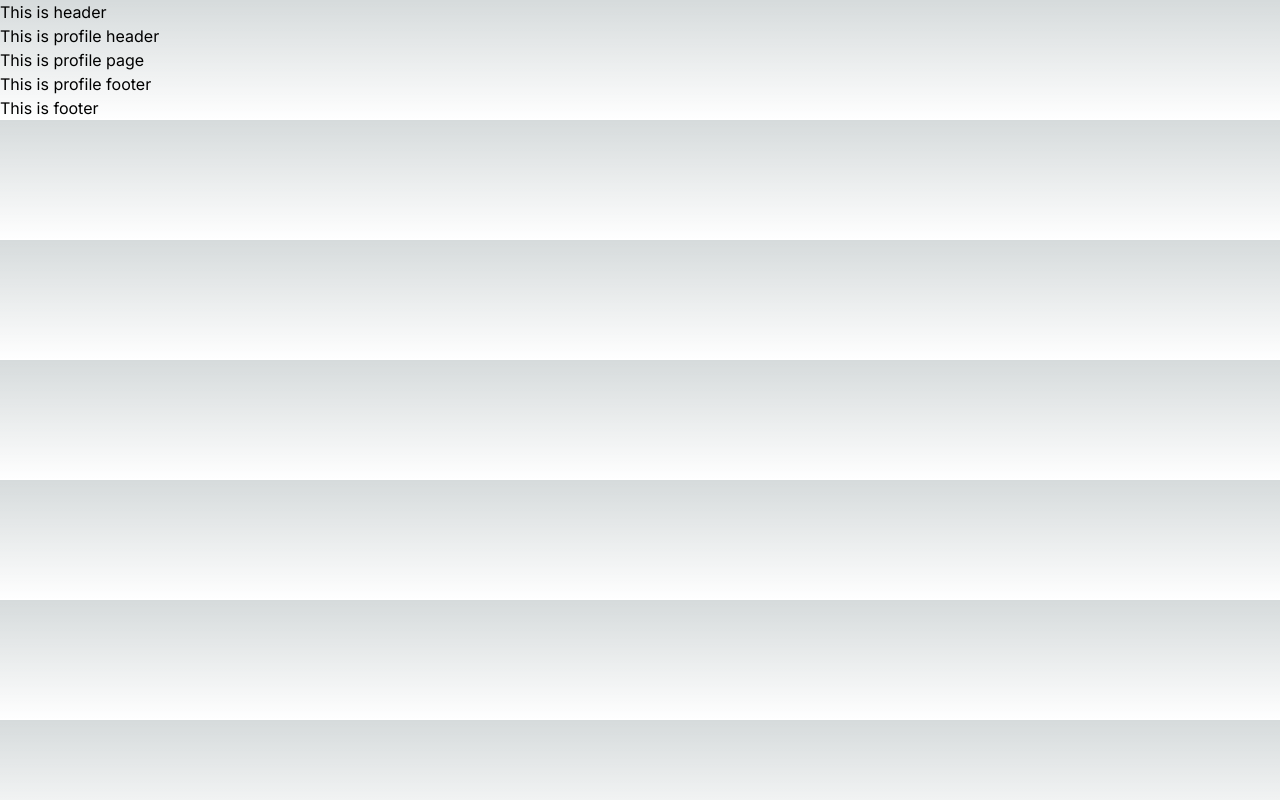
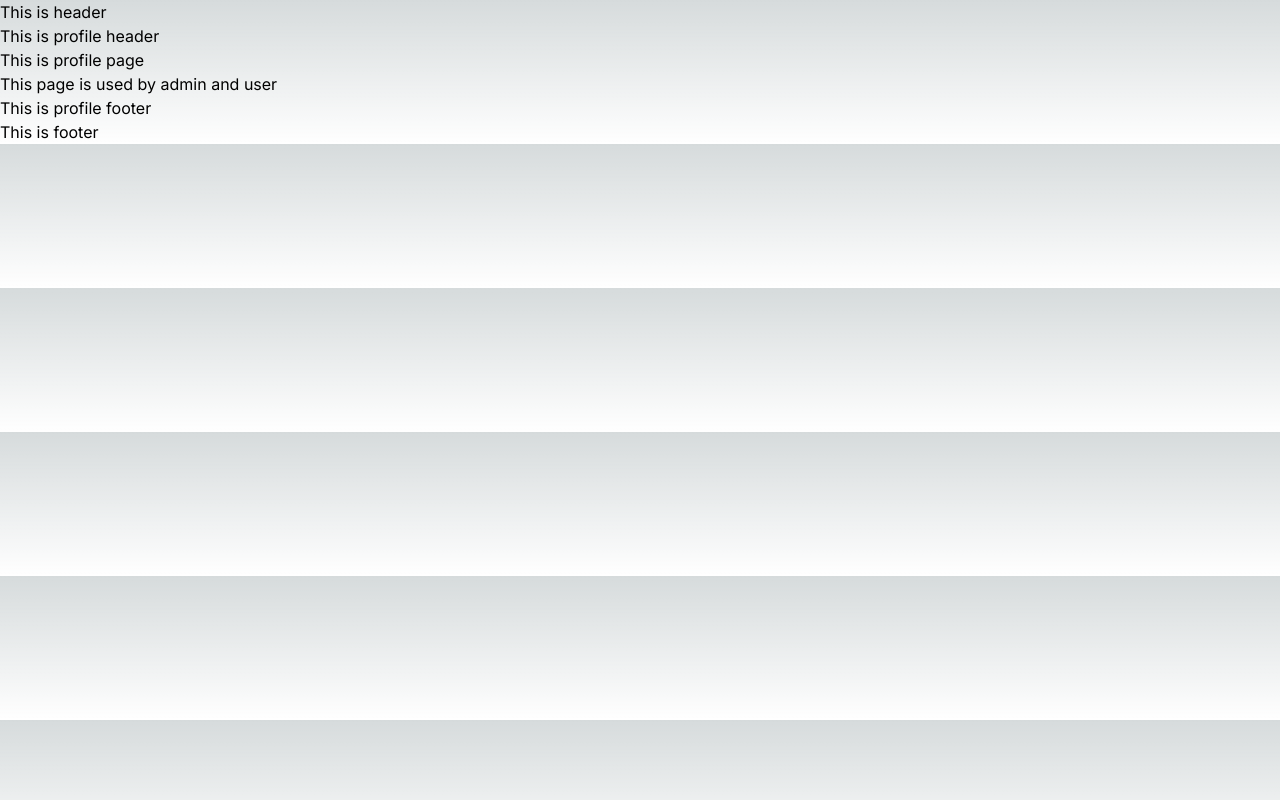
Before and after one commit to KISMAT1234/work-manager, a Next.js app: page /profile in a window 1280 px wide. Built offline with nearby package versions, Linux system fonts and the light colour scheme.

Commit message:
profile page change

```diff
--- a/src/app/profile/page.js
+++ b/src/app/profile/page.js
@@ -1,6 +1,7 @@
 export default function Profile(){
     return( <>
      <h1>This is profile page</h1>
+     <h1>This page is used by admin and user</h1>
     </>
     )
 }
```
